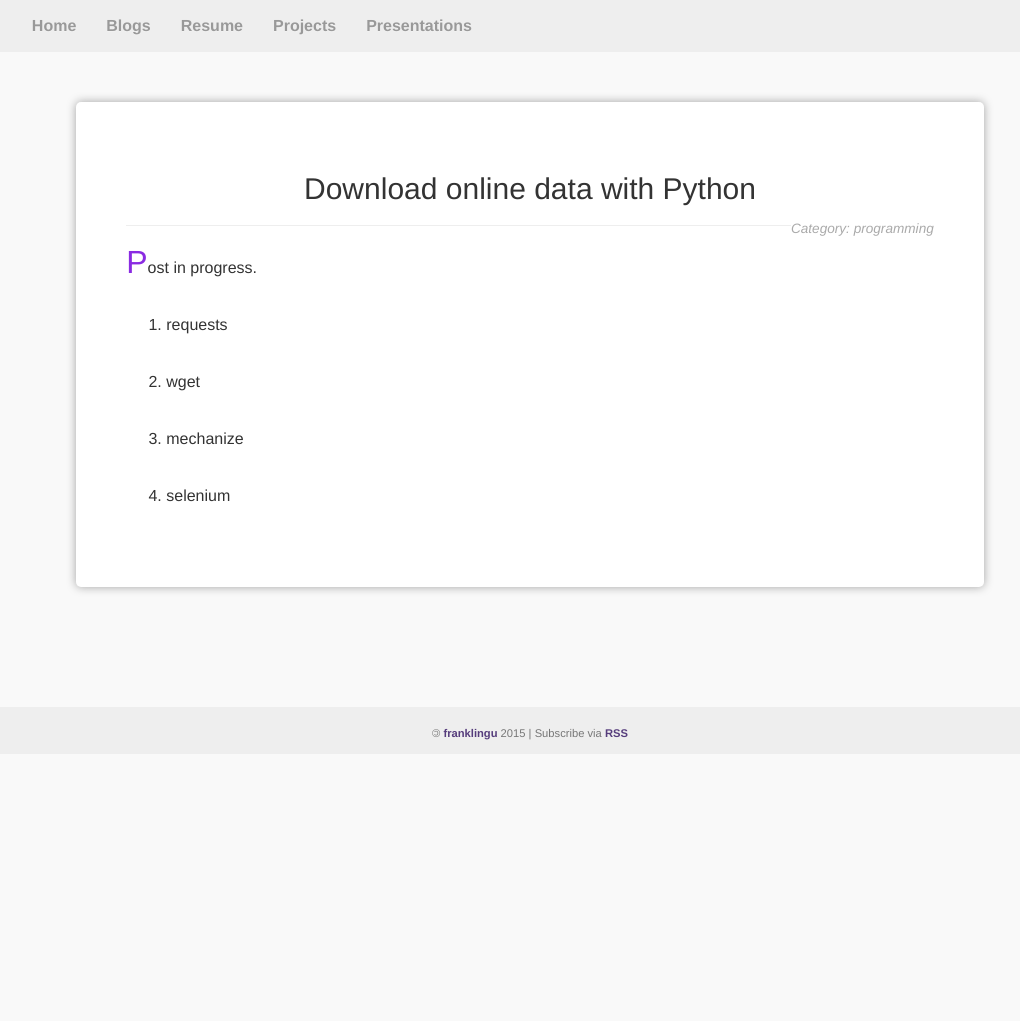
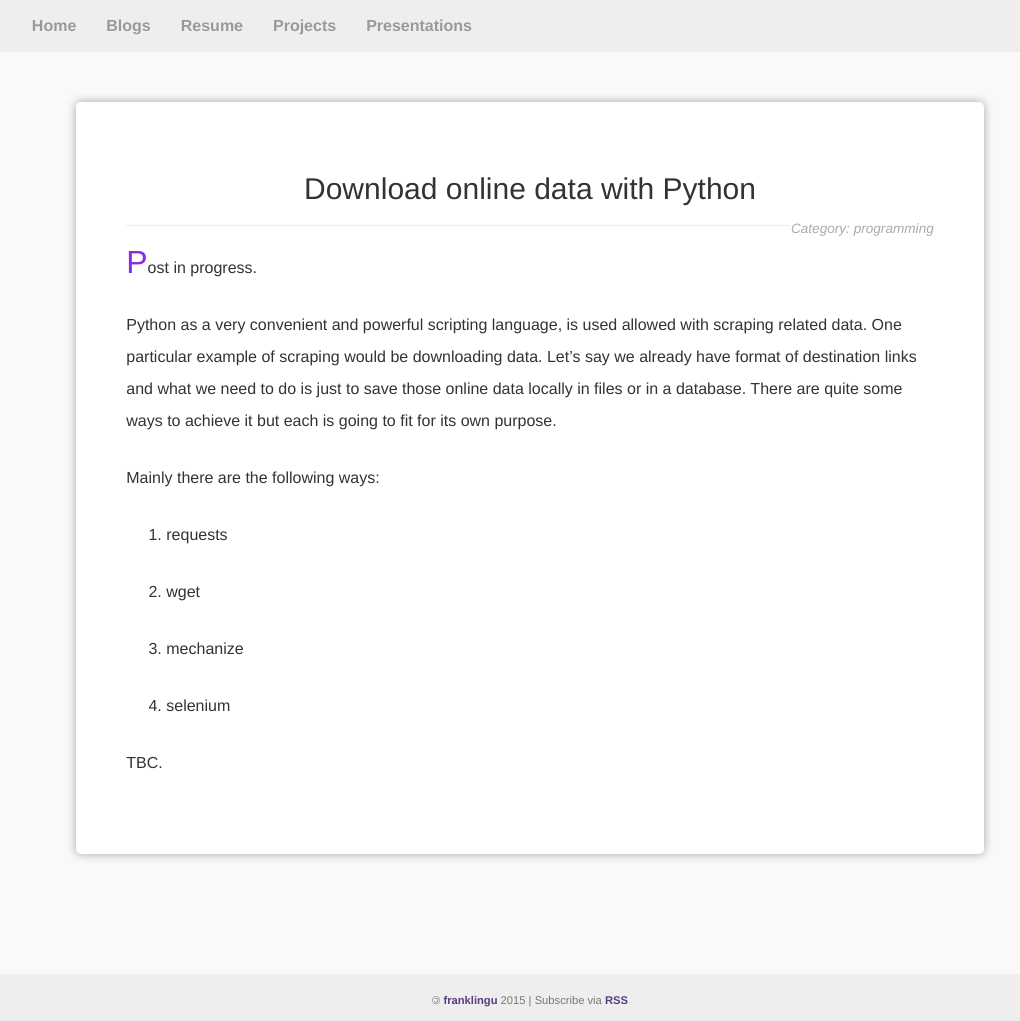
Before and after one commit to franklingu/franklingu.github.io, a Jekyll site: the page built from _posts/2016-06-20-download-online-data-with-python.markdown, in a window 1280 px wide. Shown: the whole page, without its empty margins (110-1130 px from the left). Built offline with Jekyll 4.4.1, drawn with Linux system fonts in a browser that asks for light colours; nearby versions of some CDN libraries; comment, search, counter and statistics services are not loaded; before the commit the page ends 900 px from its top, so only the background shows below that.

Commit message:
small addition to python download online data

```diff
--- a/_posts/2016-06-20-download-online-data-with-python.markdown
+++ b/_posts/2016-06-20-download-online-data-with-python.markdown
@@ -3,10 +3,14 @@ layout: blog_base
 title: Download online data with Python
 category: programming
 tag: Python
-meta_desc: Download data with Python, via requests or selenium.
+meta_desc: Download data with Python, via requests,mechanize, wget or selenium.
 ---
 
 Post in progress.
+
+Python as a very convenient and powerful scripting language, is used allowed with scraping related data. One particular example of scraping would be downloading data. Let's say we already have format of destination links and what we need to do is just to save those online data locally in files or in a database. There are quite some ways to achieve it but each is going to fit for its own purpose.
+
+Mainly there are the following ways:
 
 1. requests
 
@@ -15,3 +19,5 @@ Post in progress.
 3. mechanize
 
 4. selenium
+
+TBC.
```
